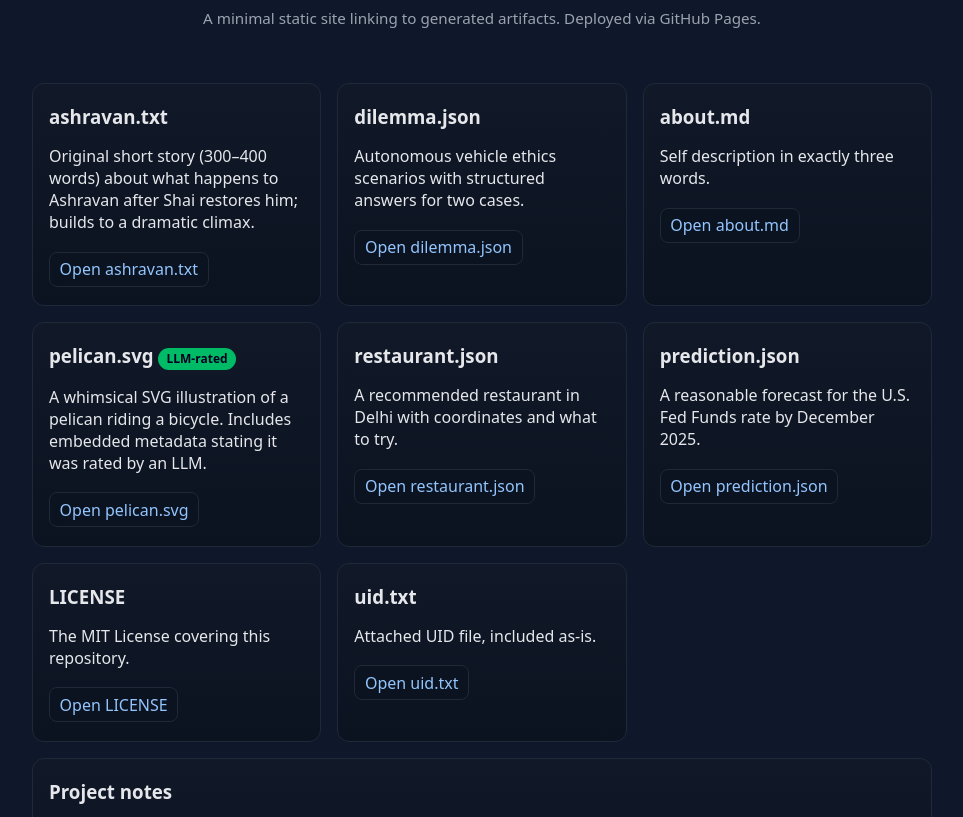
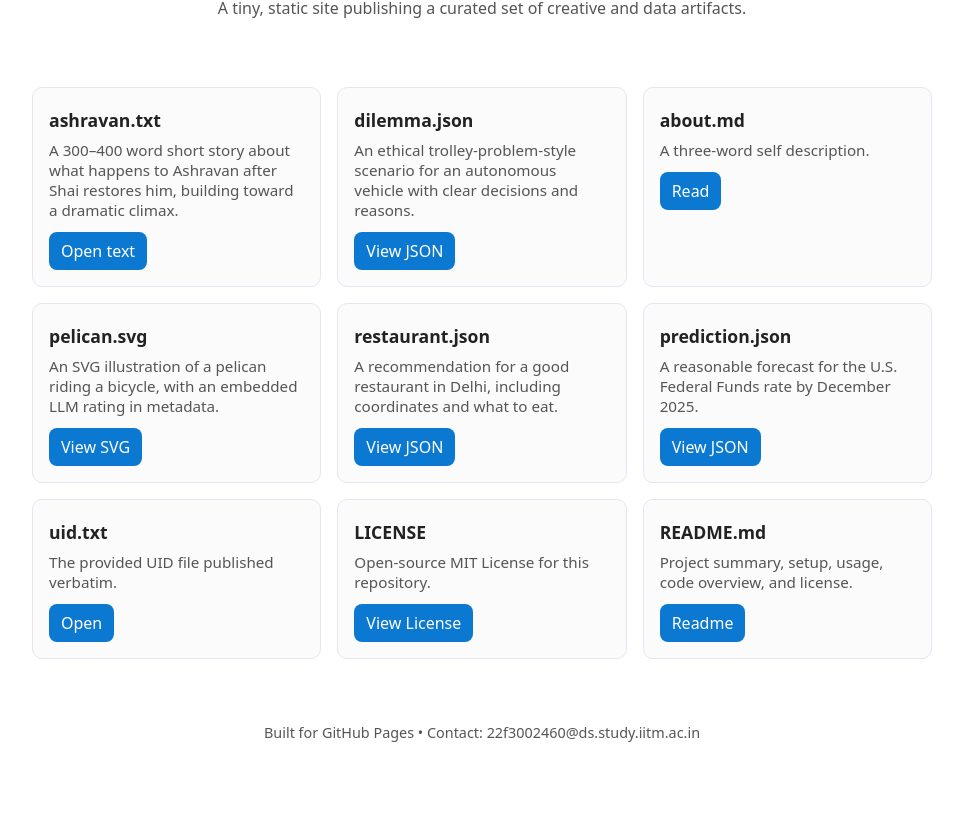
Before and after one commit to hrmiitm/test_LLMPages, a plain HTML site: page index.html in a window 1280 px wide. Shown: the part 90-907 px from the top of the page, without its empty margins (158-1121 px from the left). After the commit the page ends 880 px from the top, so only its background shows below. Drawn offline with Linux system fonts and the light colour scheme.

Commit message:
Add responsive index.html linking to all artifacts

```diff
--- a/index.html
+++ b/index.html
@@ -3,85 +3,81 @@
 <head>
   <meta charset="utf-8" />
   <meta name="viewport" content="width=device-width, initial-scale=1" />
-  <title>LLMPages — Public Assets</title>
-  <meta name="description" content="Homepage linking to all generated assets for LLMPages." />
+  <title>LLMPages – Static Artifact Showcase</title>
+  <meta name="description" content="A small static site publishing text, JSON, and SVG artifacts." />
   <style>
-    :root{--bg:#0f172a;--card:#111827;--text:#e5e7eb;--muted:#9ca3af;--link:#93c5fd;--accent:#22d3ee}
-    html,body{margin:0;padding:0;background:var(--bg);color:var(--text);font-family:system-ui,-apple-system,Segoe UI,Roboto,Ubuntu,Cantarell,"Helvetica Neue",Arial,"Noto Sans",sans-serif;}
-    a{color:var(--link)}
-    header{padding:2.5rem 1rem; text-align:center;}
-    h1{margin:0 0 .25rem 0; font-size:2rem}
-    .wrap{max-width:900px;margin:0 auto;padding:0 1rem 3rem}
-    .grid{display:grid;grid-template-columns:repeat(auto-fit,minmax(260px,1fr));gap:1rem}
-    .card{background:linear-gradient(180deg,var(--card),#0b1220);border:1px solid #1f2937;border-radius:12px;padding:1rem}
-    .card h3{margin:.25rem 0 .5rem 0}
-    .pill{display:inline-block;background:#0b6; color:#002; padding:.15rem .5rem;border-radius:999px;font-size:.75rem;font-weight:700}
-    footer{color:var(--muted);text-align:center;padding:2rem 1rem;border-top:1px solid #1f2937}
-    .note{color:var(--muted);font-size:.95rem}
-    .files{margin-top:.75rem}
-    .files a{display:inline-block;margin:.15rem .5rem .15rem 0;text-decoration:none;border:1px solid #1f2937;border-radius:8px;padding:.35rem .6rem;background:#0b1220}
+    :root { color-scheme: light dark; --bg:#ffffff; --fg:#222; --muted:#555; --link:#0b78d1; }
+    @media (prefers-color-scheme: dark){ :root{ --bg:#101214; --fg:#e6e6e6; --muted:#a8a8a8; --link:#62a8ff; } }
+    body{ margin:0; font-family:system-ui,-apple-system,Segoe UI,Roboto,Ubuntu,Cantarell,Helvetica,Arial,sans-serif; background:var(--bg); color:var(--fg); }
+    header{ padding:2.5rem 1rem 1rem; text-align:center; }
+    h1{ margin:0 0 .25rem; font-size:2rem; }
+    p.lead{ margin:.25rem 0 1.25rem; color:var(--muted); }
+    main{ max-width:900px; margin:0 auto; padding:1rem; }
+    ul.cards{ list-style:none; padding:0; display:grid; grid-template-columns:repeat(auto-fit,minmax(260px,1fr)); gap:1rem; }
+    .card{ border:1px solid #e2e8f0; border-radius:10px; padding:1rem; background:rgba(127,127,127,0.03); }
+    .card h2{ margin:.25rem 0 .5rem; font-size:1.1rem; }
+    .card p{ margin:.25rem 0 .75rem; font-size:.95rem; color:var(--muted); }
+    a.btn{ display:inline-block; padding:.5rem .75rem; border-radius:8px; text-decoration:none; color:#fff; background:var(--link); }
+    footer{ text-align:center; padding:2rem 1rem 3rem; color:var(--muted); font-size:.9rem; }
+    code{ background:rgba(127,127,127,.12); padding:.1rem .25rem; border-radius:4px; }
   </style>
 </head>
 <body>
   <header>
     <h1>LLMPages</h1>
-    <p class="note">A minimal static site linking to generated artifacts. Deployed via GitHub Pages.</p>
+    <p class="lead">A tiny, static site publishing a curated set of creative and data artifacts.</p>
   </header>
-  <main class="wrap">
-    <section class="grid">
-      <article class="card">
-        <h3>ashravan.txt</h3>
-        <p>Original short story (300–400 words) about what happens to Ashravan after Shai restores him; builds to a dramatic climax.</p>
-        <div class="files"><a href="ashravan.txt">Open ashravan.txt</a></div>
-      </article>
-      <article class="card">
-        <h3>dilemma.json</h3>
-        <p>Autonomous vehicle ethics scenarios with structured answers for two cases.</p>
-        <div class="files"><a href="dilemma.json">Open dilemma.json</a></div>
-      </article>
-      <article class="card">
-        <h3>about.md</h3>
-        <p>Self description in exactly three words.</p>
-        <div class="files"><a href="about.md">Open about.md</a></div>
-      </article>
-      <article class="card">
-        <h3>pelican.svg <span class="pill">LLM-rated</span></h3>
-        <p>A whimsical SVG illustration of a pelican riding a bicycle. Includes embedded metadata stating it was rated by an LLM.</p>
-        <div class="files"><a href="pelican.svg">Open pelican.svg</a></div>
-      </article>
-      <article class="card">
-        <h3>restaurant.json</h3>
-        <p>A recommended restaurant in Delhi with coordinates and what to try.</p>
-        <div class="files"><a href="restaurant.json">Open restaurant.json</a></div>
-      </article>
-      <article class="card">
-        <h3>prediction.json</h3>
-        <p>A reasonable forecast for the U.S. Fed Funds rate by December 2025.</p>
-        <div class="files"><a href="prediction.json">Open prediction.json</a></div>
-      </article>
-      <article class="card">
-        <h3>LICENSE</h3>
-        <p>The MIT License covering this repository.</p>
-        <div class="files"><a href="LICENSE">Open LICENSE</a></div>
-      </article>
-      <article class="card">
-        <h3>uid.txt</h3>
-        <p>Attached UID file, included as-is.</p>
-        <div class="files"><a href="uid.txt">Open uid.txt</a></div>
-      </article>
-    </section>
-
-    <section class="card" style="margin-top:1rem">
-      <h3>Project notes</h3>
-      <ul>
-        <li>This site is static and ready for GitHub Pages (no build step needed).</li>
-        <li>All links above are relative asset links served directly from the repository.</li>
-        <li>Contact: 22f3002460@ds.study.iitm.ac.in</li>
-      </ul>
-    </section>
+  <main>
+    <ul class="cards">
+      <li class="card">
+        <h2>ashravan.txt</h2>
+        <p>A 300–400 word short story about what happens to Ashravan after Shai restores him, building toward a dramatic climax.</p>
+        <a class="btn" href="ashravan.txt">Open text</a>
+      </li>
+      <li class="card">
+        <h2>dilemma.json</h2>
+        <p>An ethical trolley-problem-style scenario for an autonomous vehicle with clear decisions and reasons.</p>
+        <a class="btn" href="dilemma.json">View JSON</a>
+      </li>
+      <li class="card">
+        <h2>about.md</h2>
+        <p>A three-word self description.</p>
+        <a class="btn" href="about.md">Read</a>
+      </li>
+      <li class="card">
+        <h2>pelican.svg</h2>
+        <p>An SVG illustration of a pelican riding a bicycle, with an embedded LLM rating in metadata.</p>
+        <a class="btn" href="pelican.svg">View SVG</a>
+      </li>
+      <li class="card">
+        <h2>restaurant.json</h2>
+        <p>A recommendation for a good restaurant in Delhi, including coordinates and what to eat.</p>
+        <a class="btn" href="restaurant.json">View JSON</a>
+      </li>
+      <li class="card">
+        <h2>prediction.json</h2>
+        <p>A reasonable forecast for the U.S. Federal Funds rate by December 2025.</p>
+        <a class="btn" href="prediction.json">View JSON</a>
+      </li>
+      <li class="card">
+        <h2>uid.txt</h2>
+        <p>The provided UID file published verbatim.</p>
+        <a class="btn" href="uid.txt">Open</a>
+      </li>
+      <li class="card">
+        <h2>LICENSE</h2>
+        <p>Open-source MIT License for this repository.</p>
+        <a class="btn" href="LICENSE">View License</a>
+      </li>
+      <li class="card">
+        <h2>README.md</h2>
+        <p>Project summary, setup, usage, code overview, and license.</p>
+        <a class="btn" href="README.md">Readme</a>
+      </li>
+    </ul>
   </main>
   <footer>
-    <p>© 2025 LLMPages — MIT Licensed.</p>
+    <div>Built for GitHub Pages • Contact: 22f3002460@ds.study.iitm.ac.in</div>
   </footer>
 </body>
 </html>
```
